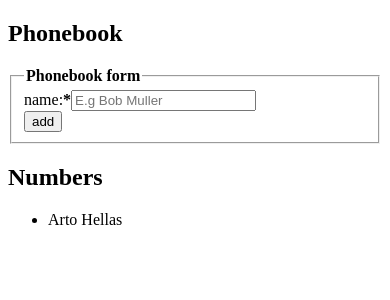
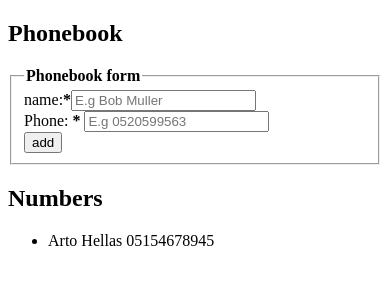
Before and after one commit to suntiagoo/fullstack, a React (Vite) app in the folder part2/phonebook/: page / in a window 390 px wide. Shown: the top 300 px of the page. Built offline with nearby package versions, Linux system fonts and the light colour scheme.

Commit message:
2.8: The Telephone Agenda Step 3

```diff
--- a/part2/phonebook/src/App.jsx
+++ b/part2/phonebook/src/App.jsx
@@ -1,31 +1,37 @@
 import { useState } from 'react'
-
 
 const Person = ({ people }) => {
   return (
     <ul>
-      {people.map(person => <li key={person.id}>{person.name}</li>)}
+      {people.map(person => <li key={person.id}> {person.name} {person.phone} </li>
+      )}
     </ul>
-
   )
 }
 
 const App = () => {
   const [persons, setPersons] = useState([{
     name: 'Arto Hellas',
+    phone: '05154678945',
     id: 1
   }
   ])
   const [newName, setNewName] = useState('')
+  const [newPhone, setNewPhone] = useState('')
 
-  const hadleAddPerson = (event) => {
+  const hadleName = (event) => {
     setNewName(event.target.value)
+  }
+
+  const hadlePhone = (event) => {
+    setNewPhone(event.target.value)
   }
 
   const addPerson = (event) => {
     event.preventDefault()
     const person = {
       name: newName,
+      phone: newPhone,
       id: persons.length + 1,
     }
     persons.find(person => person.name === newName) === undefined ? setPersons(persons.concat(person)) : alert(`${newName} is already added to phonebook`)
@@ -39,8 +45,13 @@ const App = () => {
         <legend><strong>Phonebook form</strong></legend>
         <form onSubmit={addPerson}>
           <label >
-            name:<strong>*</strong><input id='name' value={newName} onChange={hadleAddPerson} minLength={2} maxLength={20} placeholder='E.g Bob Muller' required />
+            name:<strong>*</strong><input id='name' value={newName} onChange={hadleName} minLength={2} maxLength={20} placeholder='E.g Bob Muller' required />
           </label>
+          <div>
+            <label>
+              Phone: <strong>*</strong> <input id='phone' value={newPhone} onChange={hadlePhone} minLength={7} maxLength={10} placeholder='E.g 0520599563' required />
+            </label>
+          </div>
           <div>
             <button type="submit">add</button>
           </div>
```
